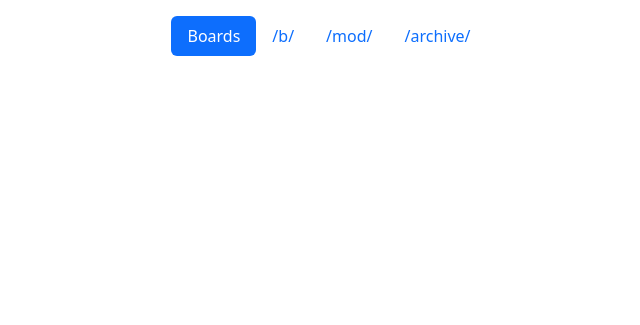
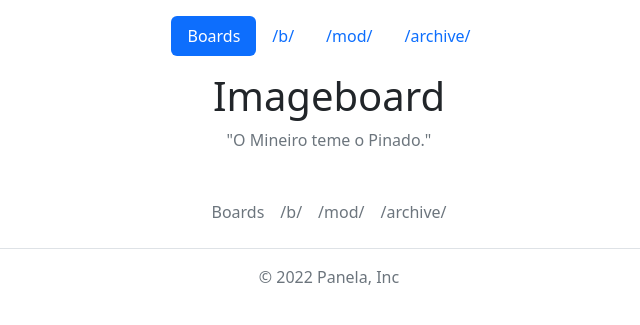
Before and after one commit to admiralLusitano/imageboard, a plain HTML site: page public/index.html in a window 1280 px wide. Shown: the whole page, without its empty margins (311-951 px from the left). Drawn offline with nearby package versions, Linux system fonts and the light colour scheme.

Commit message:
Update index.html

```diff
--- a/public/index.html
+++ b/public/index.html
@@ -16,5 +16,16 @@
           <li class="nav-item"><a href="#" class="nav-link">/archive/</a></li>
         </ul>
       </header>
+      <h1><center>Imageboard</center></h1>
+    <p class="text-center text-muted">"O Mineiro teme o Pinado."</p>
+    <footer class="py-3 my-4">
+        <ul class="nav justify-content-center border-bottom pb-3 mb-3">
+            <li class="nav-item"><a href="#" class="nav-link px-2 text-muted">Boards</a></li>
+            <li class="nav-item"><a href="#" class="nav-link px-2 text-muted">/b/</a></li>
+            <li class="nav-item"><a href="#" class="nav-link px-2 text-muted">/mod/</a></li>
+            <li class="nav-item"><a href="#" class="nav-link px-2 text-muted">/archive/</a></li>
+        </ul>
+        <p class="text-center text-muted">© 2022 Panela, Inc</p>
+    </footer>
 </body>
 </html>
```
